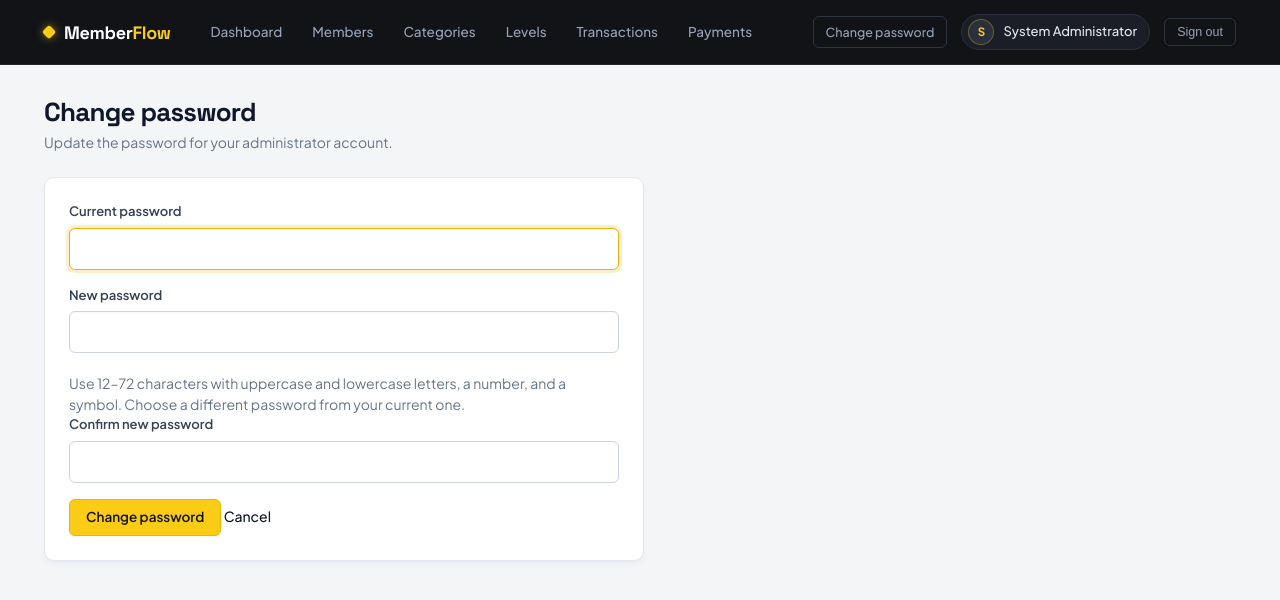
After one commit to Harvey005-web/PuihahaProject, a Laravel app: page /account/password in a window 1280 px wide. The commit adds this page. Shown: the top 600 px of the page. Run offline with Laravel 12, Linux system fonts and the light colour scheme; a user stored in the database is signed in; data comes from the database, SQL or seed files in the repository.

Commit message:
Add authenticated administrator password change

```diff
--- /dev/null
+++ b/app/Http/Controllers/PasswordController.php
@@ -0,0 +1,41 @@
+<?php
+
+namespace App\Http\Controllers;
+
+use Illuminate\Http\Request;
+use Illuminate\Support\Facades\DB;
+use Illuminate\Support\Facades\Hash;
+use Illuminate\Support\Str;
+use Illuminate\Validation\Rules\Password;
+
+class PasswordController extends Controller
+{
+    public function edit()
+    {
+        return view('auth.change-password');
+    }
+
+    public function update(Request $request)
+    {
+        $data = $request->validate([
+            'current_password' => ['required', 'string', 'current_password:web'],
+            'password' => ['required', 'string', 'confirmed', 'different:current_password', 'max:72', Password::min(12)->mixedCase()->numbers()->symbols()],
+        ]);
+
+        DB::transaction(function () use ($request, $data) {
+            $request->user()->forceFill([
+                'password' => Hash::make($data['password']),
+                'remember_token' => Str::random(60),
+            ])->save();
+            if (config('session.driver') === 'database') {
+                DB::connection(config('session.connection'))->table(config('session.table', 'sessions'))
+                    ->where('user_id', $request->user()->id)
+                    ->where('id', '!=', $request->session()->getId())->delete();
+            }
+        });
+        $request->session()->regenerate();
+        $request->session()->regenerateToken();
+
+        return redirect()->route('password.edit')->with('success', 'Password changed successfully. Other saved sessions have been signed out.');
+    }
+}
--- /dev/null
+++ b/resources/views/auth/change-password.blade.php
@@ -0,0 +1,19 @@
+@extends('layouts.app')
+@section('content')
+<div class="head"><div><h1>Change password</h1><p class="muted">Update the password for your administrator account.</p></div></div>
+<form class="card" style="max-width:600px" method="post" action="{{ route('password.update') }}">
+    @csrf
+    @method('PUT')
+    <label for="current_password">Current password</label>
+    <input id="current_password" name="current_password" type="password" autocomplete="current-password" required autofocus>
+    @error('current_password')<p role="alert">{{ $message }}</p>@enderror
+    <label for="password">New password</label>
+    <input id="password" name="password" type="password" autocomplete="new-password" minlength="12" maxlength="72" aria-describedby="password-help" required>
+    <p id="password-help" class="muted">Use 12–72 characters with uppercase and lowercase letters, a number, and a symbol. Choose a different password from your current one.</p>
+    @error('password')<p role="alert">{{ $message }}</p>@enderror
+    <label for="password_confirmation">Confirm new password</label>
+    <input id="password_confirmation" name="password_confirmation" type="password" autocomplete="new-password" minlength="12" maxlength="72" required>
+    <button class="btn" type="submit">Change password</button>
+    <a href="{{ route('dashboard') }}">Cancel</a>
+</form>
+@endsection
--- a/resources/views/layouts/app.blade.php
+++ b/resources/views/layouts/app.blade.php
@@ -620,6 +620,7 @@
             </div>
 
             <div class="nav-user">
+                <a href="{{ route('password.edit') }}" class="btn-logout">Change password</a>
                 <div class="user-pill">
                     <span class="user-avatar">{{ strtoupper(substr(auth()->user()->name ?? 'U', 0, 1)) }}</span>
                     <span>{{ auth()->user()->name }}</span>
--- a/routes/web.php
+++ b/routes/web.php
@@ -5,6 +5,8 @@ Route::redirect('/', '/dashboard');
 Route::middleware('guest')->group(function () { Route::get('/login',[AuthController::class,'create'])->name('login'); Route::post('/login',[AuthController::class,'store'])->name('login.store'); });
 Route::post('/logout',[AuthController::class,'destroy'])->middleware('auth')->name('logout');
 Route::middleware('auth')->group(function () {
+ Route::get('/account/password', [\App\Http\Controllers\PasswordController::class, 'edit'])->name('password.edit');
+ Route::put('/account/password', [\App\Http\Controllers\PasswordController::class, 'update'])->middleware('throttle:5,1')->name('password.update');
  Route::get('/dashboard',DashboardController::class)->name('dashboard'); Route::resource('members',MemberController::class); Route::patch('members/{member}/deactivate',[MemberController::class,'deactivate'])->name('members.deactivate'); Route::get('members/{member}/history',[MemberController::class,'history'])->name('members.history');
  Route::resource('categories',CategoryController::class)->except('show'); Route::resource('levels',LevelController::class)->except('show'); Route::resource('transactions',TransactionController::class)->except('destroy'); Route::patch('transactions/{transaction}/approve',[TransactionController::class,'approve'])->name('transactions.approve'); Route::resource('payments',PaymentController::class)->only(['index','create','store','show']); Route::get('transactions/{transaction}/receipt',[PaymentController::class,'receipt'])->name('transactions.receipt');
 });
```
